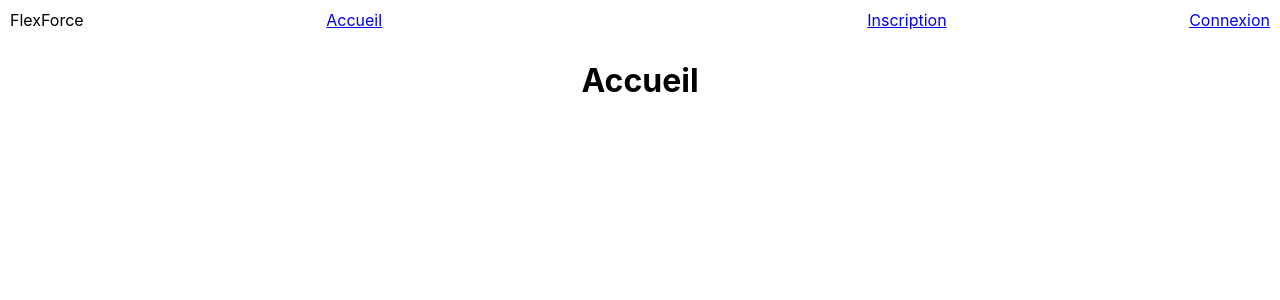
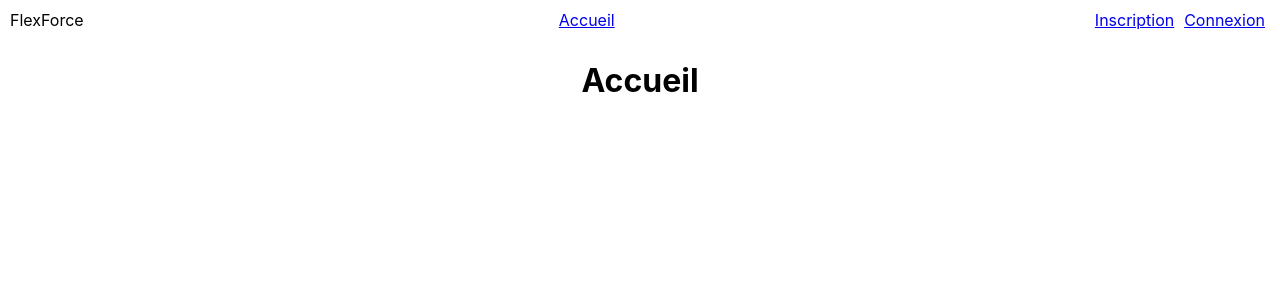
Before and after one commit to ocebert31/Projet_Personnel_P3_APPLICATION_DE_MUSCU_Frontend_React, a React (Create React App) app in the folder musculation/: page / in a window 1280 px wide. Shown: the top 300 px of the page. Built offline with nearby package versions, Linux system fonts and the light colour scheme.

Commit message:
sépararation du bouton inscription et connexion

```diff
--- a/musculation/src/Header/header.css
+++ b/musculation/src/Header/header.css
@@ -3,3 +3,11 @@
     justify-content: space-between;
     padding: 10px;
 }
+
+.button-login {
+    justify-content: right;
+}
+
+.style-button-login {
+    padding: 5px;
+}
--- a/musculation/src/Header/header.js
+++ b/musculation/src/Header/header.js
@@ -7,9 +7,10 @@ function header() {
         <div className='style-header'>
             <div>FlexForce</div>
             <Link to='/'>Accueil</Link>
-            <div></div>
-            <Link to='/inscription'>Inscription</Link>
-            <Link to='/connexion'>Connexion</Link>
+            <div className='button-login'>
+            <Link to='/inscription' className='style-button-login'>Inscription</Link>
+            <Link to='/connexion' className='style-button-login'>Connexion</Link>
+            </div>
         </div>
     )
 }
```
Also changed, not shown: musculation/src/Inscription/inscription.css (line endings or trailing spaces).
